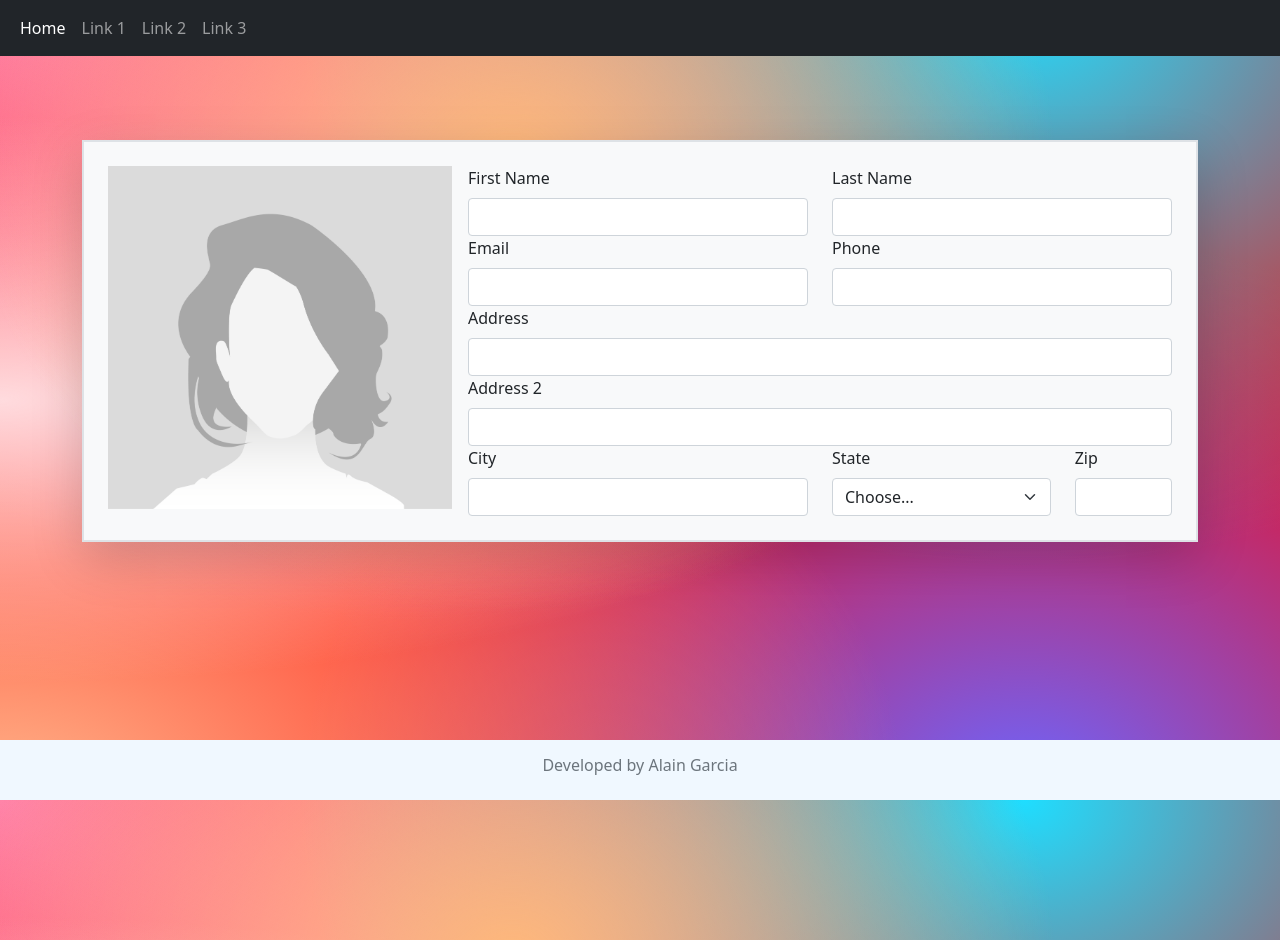
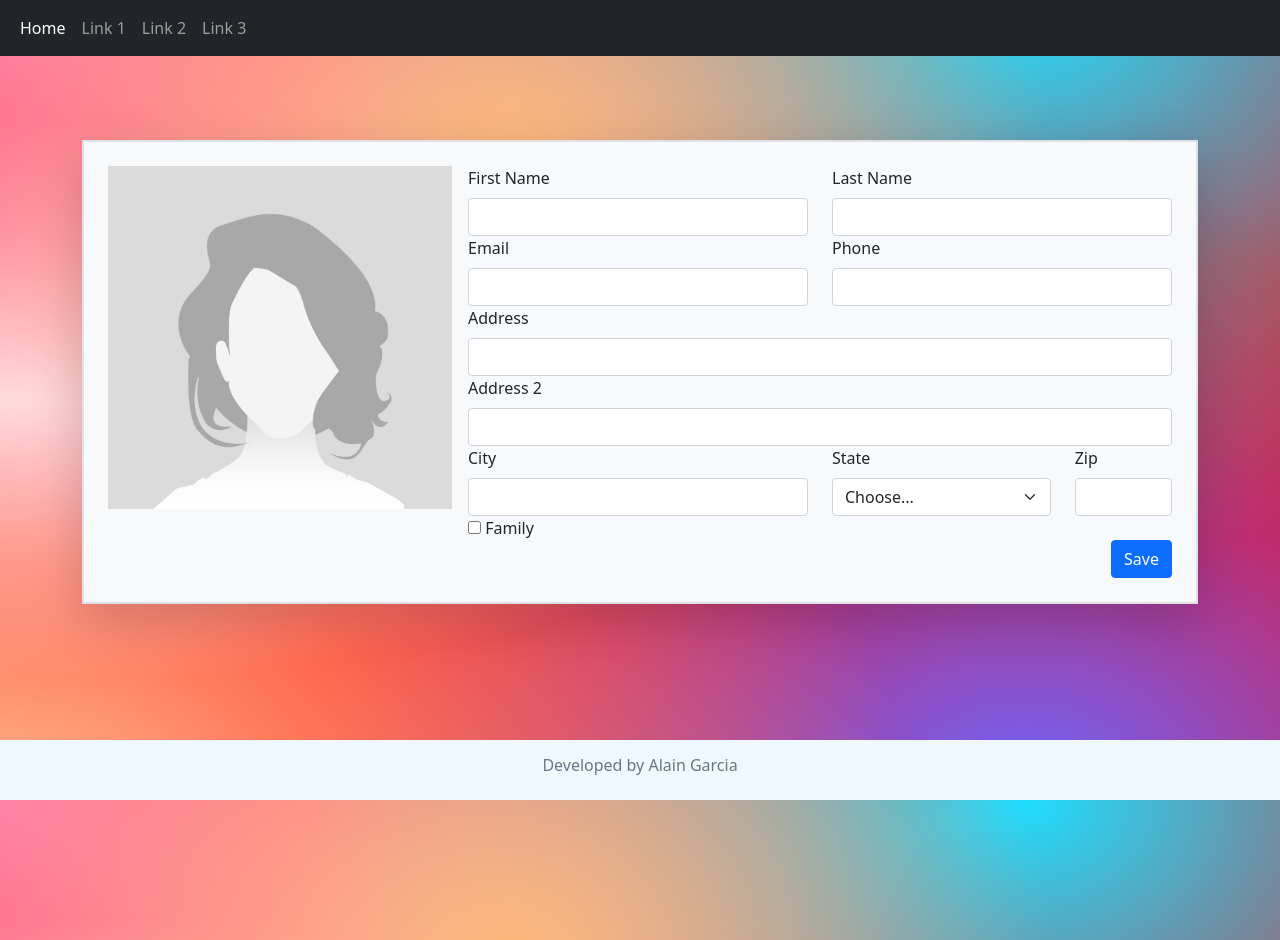
Before and after one commit to alvaldes86/Address_book_AG, a plain HTML site: page index.html in a window 1280 px wide. Drawn offline with nearby package versions, Linux system fonts and the light colour scheme.

Commit message:
form completed my style

```diff
--- a/index.html
+++ b/index.html
@@ -40,9 +40,9 @@
         </div>
     </nav>
 
-    <div class="container">
+    <div class="container h-100">
         <div class="border border-2 p-3 shadow-lg bg-light ">
-            <form class="row g-3 p-2">
+            <form class="row g-3 p-2 h-100">
                 <div class="col-6 col-md-4">
                     <img class="img-fluid" src="/IMG/GirlOne_4x.png" alt="address book image">
                 </div>
@@ -145,6 +145,13 @@
                             <label class="form-label" for="zip">Zip</label>
                             <input id="zip" name="zip" type="text" class="form-control" required>
                         </div>
+                        <div class="col">
+                            <input id="family" name="family" type="checkbox" class="" required>
+                            <label class="form-label" for="family">Family</label>
+                        </div>
+                        <div class="col d-flex justify-content-end">
+                            <button class="btn btn-primary mt-4">Save</button>
+                        </div>
                     </div>
                 </div>
             </form>
```
